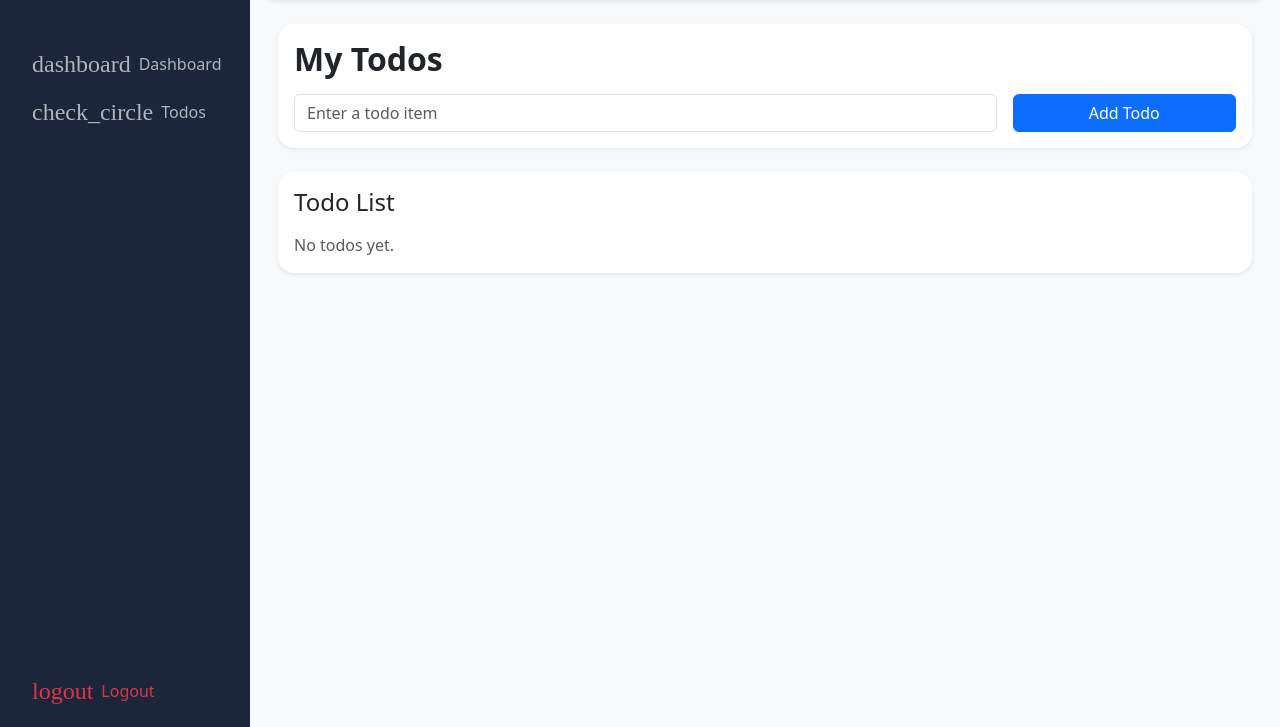
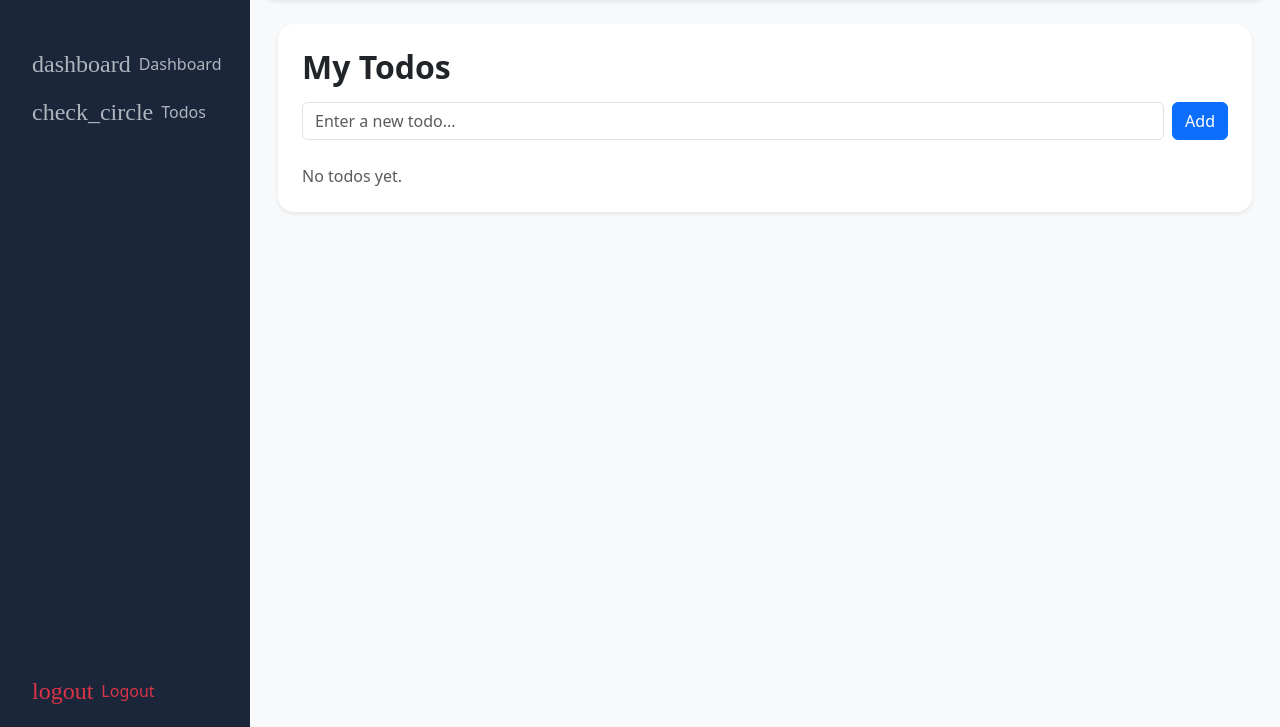
Before and after one commit to JabariPhillip/FlaskMVC, a Python web app: template app/templates/todos.html in a window 1280 px wide. Shown: the part 73-800 px from the top of the page. Run offline with Jinja, Linux system fonts and the light colour scheme; the template is opened without the code that fills it, so the values that code supplies are empty; some web fonts are replaced.

Commit message:
added CRUD

```diff
--- a/app/templates/todos.html
+++ b/app/templates/todos.html
@@ -1,82 +1,59 @@
-{% extends "authenticated-base.html" %} {% block additional_styles %}
-<style>
-  .todo-card {
-    border: none;
-    border-radius: 1rem;
-  }
-
-  .todo-item {
-    border: 1px solid #dee2e6;
-    border-radius: 0.75rem;
-    padding: 1rem;
-    margin-bottom: 0.75rem;
-    background-color: #fff;
-  }
-
-  .todo-status-done {
-    color: green;
-    font-weight: 600;
-  }
-
-  .todo-status-pending {
-    color: #dc3545;
-    font-weight: 600;
-  }
-</style>
-{% endblock %} {% block subpage_content %}
+{% extends "authenticated-base.html" %} {% block subpage_content %}
 <div class="container-fluid">
-  <div class="row mb-4">
-    <div class="col-12">
-      <div class="card shadow-sm todo-card">
-        <div class="card-body">
+  <div class="card shadow-sm p-4">
     <h2 class="fw-bold mb-3">My Todos</h2>
 
-          <form class="row g-3">
-            <div class="col-md-9">
+    <form method="POST" action="/todos" class="mb-4">
+      <div class="d-flex gap-2">
         <input
           type="text"
+          name="title"
           class="form-control"
-                placeholder="Enter a todo item"
+          placeholder="Enter a new todo..."
+          required
         />
-            </div>
-            <div class="col-md-3 d-grid">
-              <button type="submit" class="btn btn-primary">Add Todo</button>
+        <button type="submit" class="btn btn-primary">Add</button>
       </div>
     </form>
-        </div>
-      </div>
-    </div>
+
+    {% if todos %}
+    <ul class="list-group">
+      {% for todo in todos %}
+      <li
+        class="list-group-item d-flex justify-content-between align-items-center"
+      >
+        <div>
+          <span
+            class="{% if todo.completed %}text-decoration-line-through text-muted{% endif %}"
+          >
+            {{ todo.title }}
+          </span>
+          {% if todo.completed %}
+          <span class="badge bg-success ms-2">Done</span>
+          {% else %}
+          <span class="badge bg-warning text-dark ms-2">Pending</span>
+          {% endif %}
         </div>
 
-  <div class="row">
-    <div class="col-12">
-      <div class="card shadow-sm todo-card">
-        <div class="card-body">
-          <h4 class="mb-3">Todo List</h4>
+        <div class="d-flex gap-2">
+          <form method="POST" action="/todos/{{ todo.id }}/toggle" class="m-0">
+            <button type="submit" class="btn btn-sm btn-outline-success">
+              {% if todo.completed %}Undo{% else %}Done{% endif %}
+            </button>
+          </form>
 
-          {% if todos %} {% for todo in todos %}
-          <div
-            class="todo-item d-flex justify-content-between align-items-center"
-          >
-            <div>
-              <div class="fw-semibold">{{ todo.text }}</div>
-              <div
-                class="{% if todo.done %}todo-status-done{% else %}todo-status-pending{% endif %}"
-              >
-                {% if todo.done %}Done{% else %}Pending{% endif %}
+          <form method="POST" action="/todos/{{ todo.id }}/delete" class="m-0">
+            <button type="submit" class="btn btn-sm btn-outline-danger">
+              Delete
+            </button>
+          </form>
         </div>
-            </div>
-            <div class="d-flex gap-2">
-              <button class="btn btn-sm btn-success">Mark Done</button>
-              <button class="btn btn-sm btn-danger">Delete</button>
-            </div>
-          </div>
-          {% endfor %} {% else %}
+      </li>
+      {% endfor %}
+    </ul>
+    {% else %}
     <p class="text-muted mb-0">No todos yet.</p>
     {% endif %}
   </div>
 </div>
-    </div>
-  </div>
-</div>
 {% endblock %}
```
Also changed, not shown: app/routers/todos.py (+60 -2 lines). Lines whose indentation alone changed are shown as unchanged.
